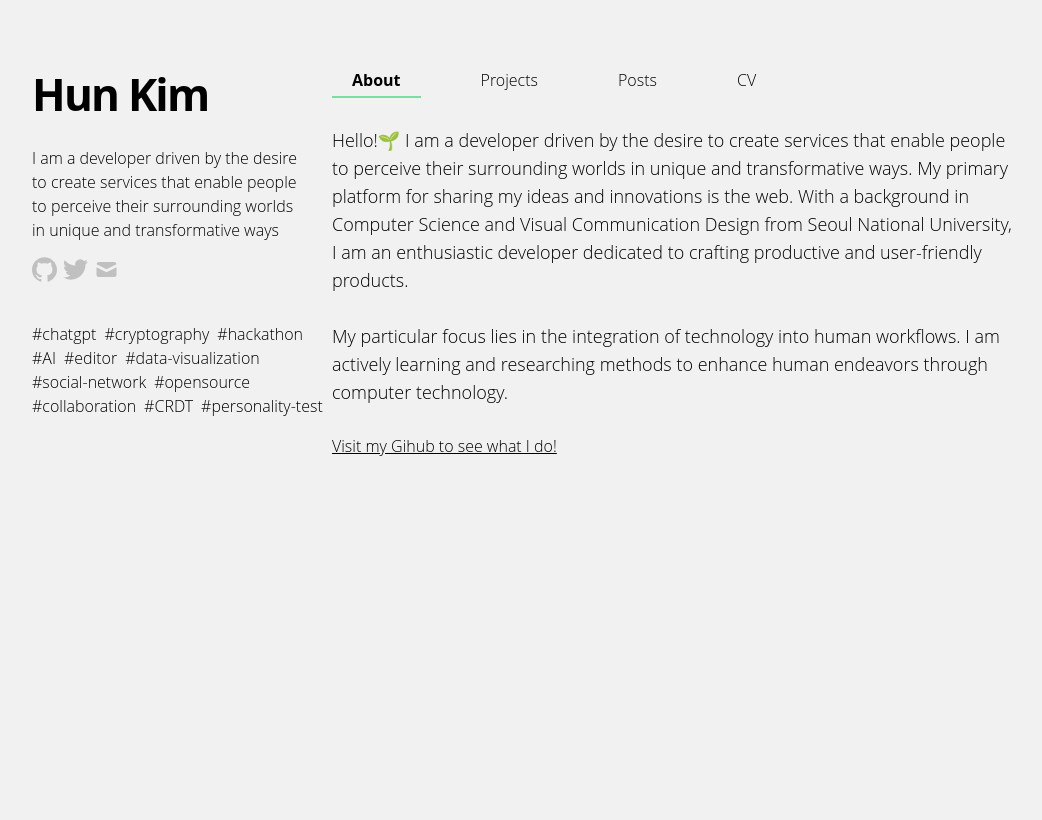
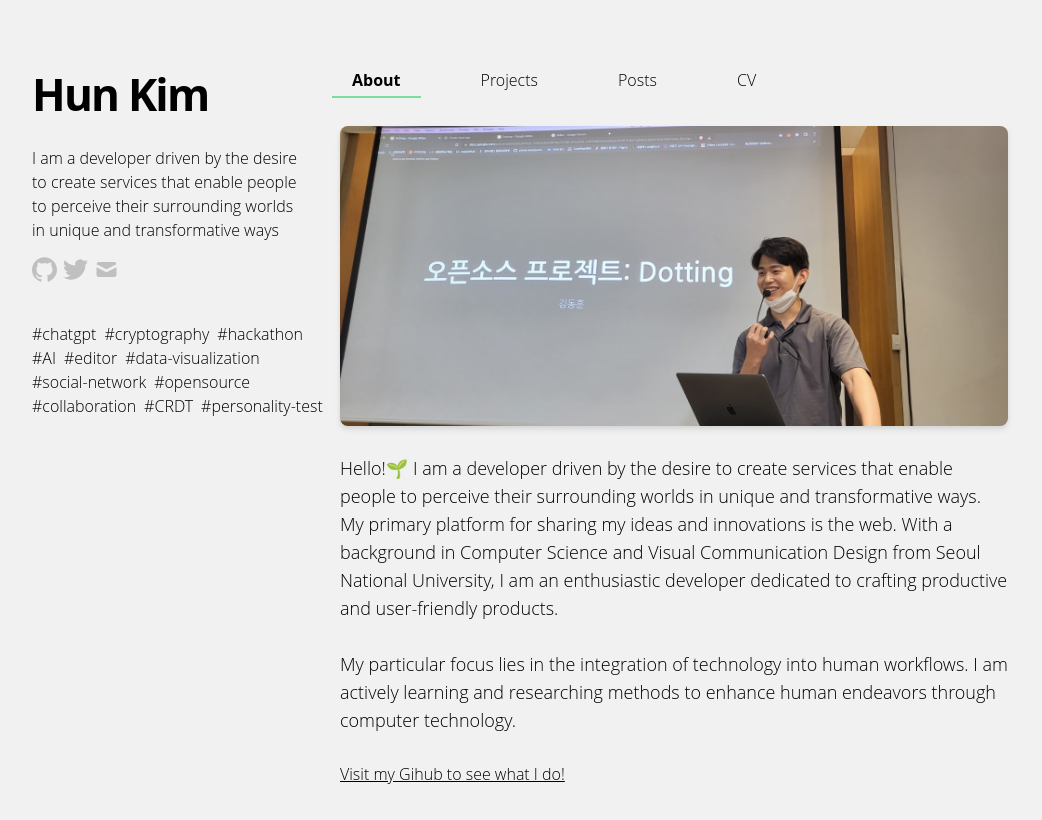
Before and after one commit to hunkim98/blog, a Next.js app: page / in a window 1280 px wide. Shown: the top 820 px of the page, without its empty margins (116-1158 px from the left). Built offline with nearby package versions, Linux system fonts and the light colour scheme.

Commit message:
Add images to blog

```diff
--- a/components/about.tsx
+++ b/components/about.tsx
@@ -2,7 +2,13 @@ import React from "react";
 
 const About = () => {
   return (
-    <section className="md:ml-[300px] pb-[100px]">
+    <section className="md:ml-[300px] pb-[100px] px-2">
+      {/* <div className="px-2"> */}
+      <img
+        className="h-[300px] object-cover w-full mb-7 rounded-lg drop-shadow-md"
+        src="/assets/profile/dotting_intro.JPG"
+      />
+      {/* </div> */}
       <p className="mb-7 text-lg">
         Hello!🌱 I am a developer driven by the desire to create services that
         enable people to perceive their surrounding worlds in unique and
--- a/components/intro.tsx
+++ b/components/intro.tsx
@@ -7,6 +7,12 @@ const Intro = () => {
   const router = useRouter();
   return (
     <section className="flex-col flex md:justify-between mt-16 mb-6 md:mb-10">
+      {/* <div className="md:pr-8">
+        <img
+          className="h-[250px] object-cover w-full mb-7 rounded-lg drop-shadow-md"
+          src="/assets/profile/dotting_intro.JPG"
+        />
+      </div> */}
       <h1
         className="cursor-pointer text-4xl md:text-6xl font-bold tracking-tighter leading-tight md:pr-8"
         onClick={() => {
--- a/pages/_document.tsx
+++ b/pages/_document.tsx
@@ -6,7 +6,14 @@ export default class MyDocument extends Document {
   render() {
     return (
       <Html lang="en">
-        <Head />
+        <Head>
+          <meta
+            property="og:image"
+            content={`assets/profile/dotting_intro.JPG`}
+            key="ogimage"
+          />
+          <meta property="og:title" content="픽글 Pickgeul!" key="ogtitle" />
+        </Head>
         <body className="bg-[#F1F1F1]">
           <Main />
           <NextScript />
--- a/pages/index.tsx
+++ b/pages/index.tsx
@@ -47,6 +47,10 @@ export default function Index({
       <Layout>
         <Head>
           <title>Hun Kim</title>
+          <meta
+            name="description"
+            content="Hello this is Hun Kim, a software developer driven by the desire to create services that enable people to perceive their surrounding worlds in unique and transformative ways"
+          />
         </Head>
         <Container>
           <div className="md:min-w-[300px] md:fixed md:max-w-[300px]">
```
Also changed, not shown: public/assets/profile/cover_image.png (added), public/assets/profile/dotting_intro.JPG (added).
